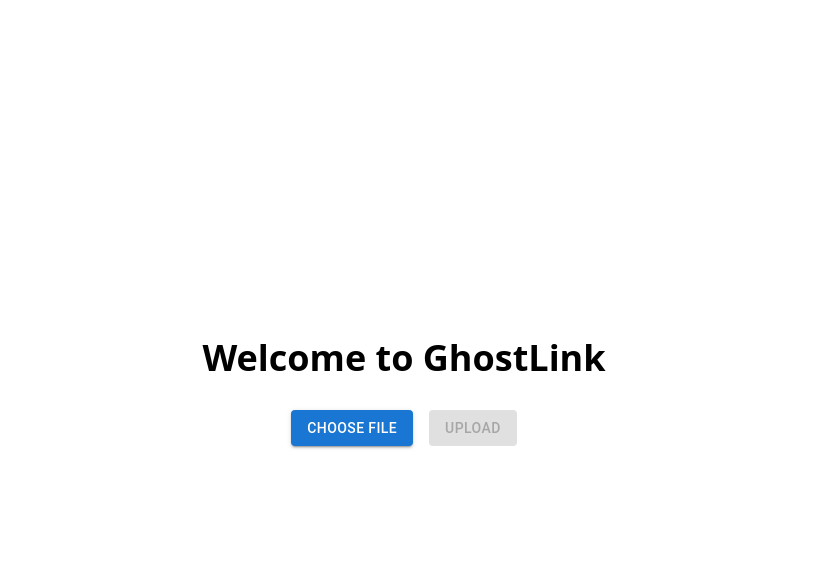
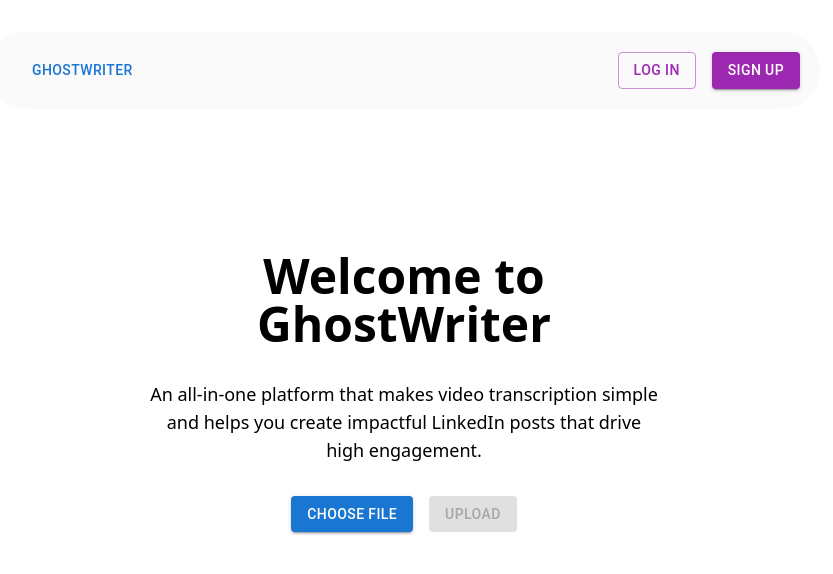
Before and after one commit to justinklee1253/ghostlink, a Next.js app in the folder ghostlink-frontend/: page / in a window 1280 px wide. Shown: the top 574 px of the page, without its empty margins (236-1069 px from the left). Built offline with nearby package versions, Linux system fonts and the light colour scheme.

Commit message:
Editted Landing Page

```diff
--- a/ghostlink-frontend/src/app/page.tsx
+++ b/ghostlink-frontend/src/app/page.tsx
@@ -1,11 +1,17 @@
 import FileUpload from '../components/FileUpload';
+import Header from '../components/Header';
 
 export default function Home() {
   return (
-    <div className="flex flex-col items-center justify-center min-h-screen">
-      <h1 className="text-center text-4xl font-bold mb-8">Welcome to GhostLink</h1>
-      <div className="w-full flex justify-center">
-        <FileUpload />
+    <div className="flex flex-col items-center">
+      <Header />
+      <div className="flex flex-col items-center justify-center min-h-screen w-[40vw]">
+        <h1 className="text-center text-5xl font-bold mb-8">Welcome to GhostWriter</h1>
+        <p className="text-center text-lg mb-8">An all-in-one platform that makes video transcription simple and helps you create impactful LinkedIn posts that drive high engagement.</p>
+        <div className="w-full flex justify-center">
+
+          <FileUpload />
+        </div>
       </div>
     </div>
   );
--- /dev/null
+++ b/ghostlink-frontend/src/components/Header.tsx
@@ -0,0 +1,31 @@
+import { Button } from '@mui/material';
+
+export default function Header() {
+  return (
+    <div className="w-[65vw] fixed top-8 flex justify-between bg-[rgba(200,200,200,0.1)] backdrop-blur-lg items-center p-5 rounded-full ">
+      <Button
+        variant="text"
+        color="primary"
+        sx={{ ml: 2 }}
+      >
+        GhostWriter
+      </Button>
+      <div className="flex justify-between">
+        <Button
+          variant="outlined"
+          color="secondary"
+          sx={{ ml: 2 }}
+        >
+          Log in
+        </Button>
+        <Button
+          variant="contained"
+          color="secondary"
+          sx={{ ml: 2 }}
+        >
+          Sign up
+        </Button>
+      </div>
+    </div>
+  );
+}
--- a/ghostlink-frontend/tailwind.config.ts
+++ b/ghostlink-frontend/tailwind.config.ts
@@ -13,6 +13,12 @@
         "gradient-conic":
           "conic-gradient(from 180deg at 50% 50%, var(--tw-gradient-stops))",
       },
+      colors: {
+
+      },
+      sizes: {
+
+      }
     },
   },
   plugins: [],
```
